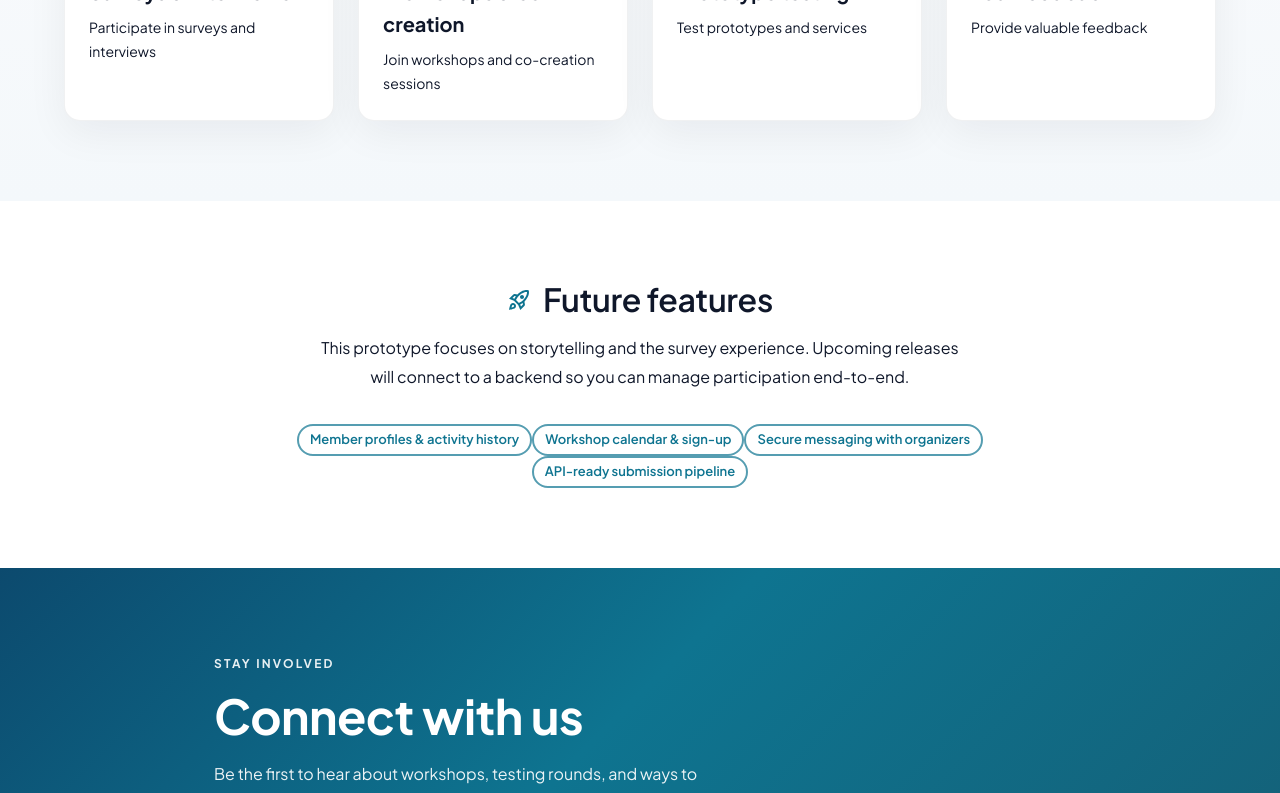
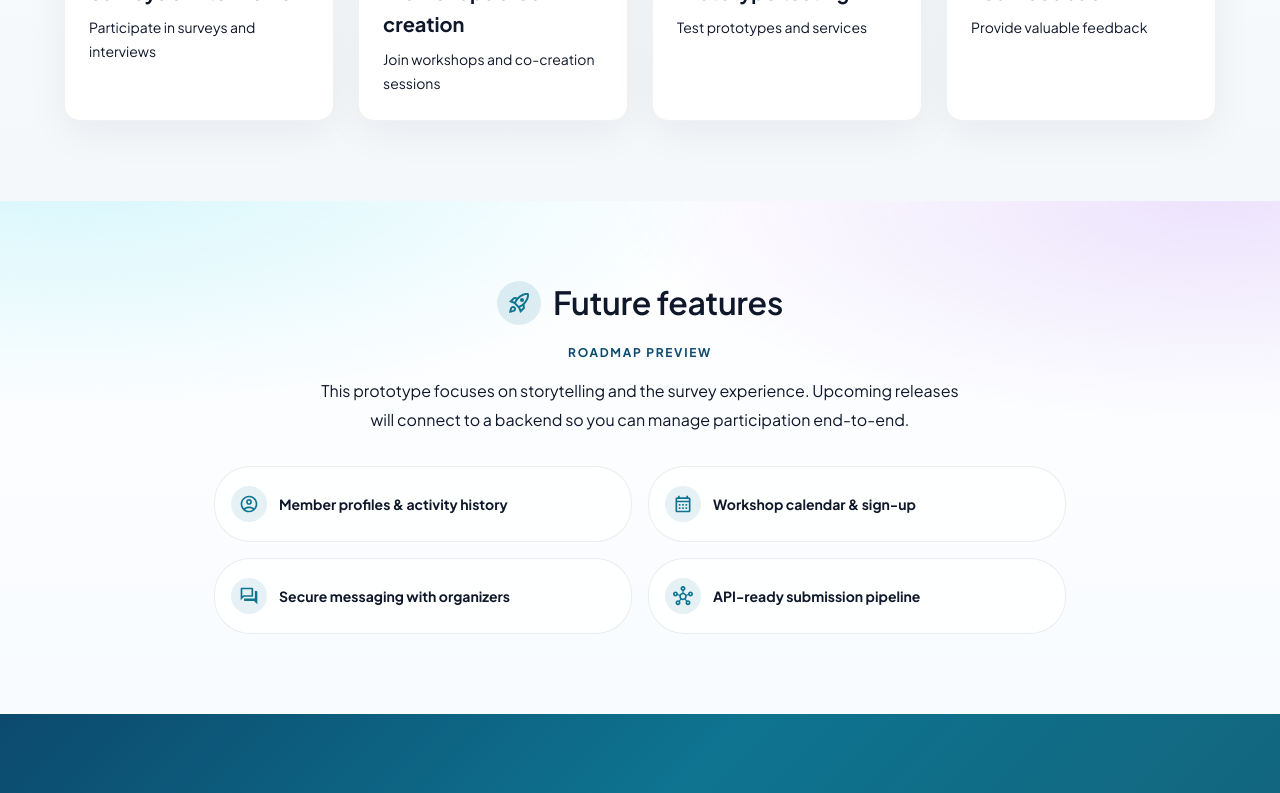
Before and after one commit to paudel-prashant/living-lab-user-panel, a React (Vite) app: page / in a window 1280 px wide. Shown: the part 2000-2793 px from the top of the page. Built offline with nearby package versions, Linux system fonts and the light colour scheme.

Commit message:
adding UI enhancements

```diff
--- a/src/App.jsx
+++ b/src/App.jsx
@@ -1,11 +1,21 @@
+import { Suspense, lazy } from 'react'
 import { BrowserRouter, Route, Routes } from 'react-router-dom'
-import { CssBaseline, ThemeProvider } from '@mui/material'
+import { Box, CircularProgress, CssBaseline, ThemeProvider } from '@mui/material'
 import { appTheme } from './theme'
 import Navbar from './components/Navbar'
 import ScrollToTop from './components/ScrollToTop'
 import FeedbackWidget from './components/FeedbackWidget'
-import HomePage from './pages/HomePage'
-import SurveyPage from './pages/SurveyPage'
+
+const HomePage = lazy(() => import('./pages/HomePage'))
+const SurveyPage = lazy(() => import('./pages/SurveyPage'))
+
+function AppLoadingFallback() {
+  return (
+    <Box sx={{ minHeight: '45vh', display: 'grid', placeItems: 'center' }}>
+      <CircularProgress size={34} />
+    </Box>
+  )
+}
 
 function App() {
   return (
@@ -14,10 +24,12 @@ function App() {
       <BrowserRouter>
         <ScrollToTop />
         <Navbar />
-        <Routes>
-          <Route path="/" element={<HomePage />} />
-          <Route path="/survey" element={<SurveyPage />} />
-        </Routes>
+        <Suspense fallback={<AppLoadingFallback />}>
+          <Routes>
+            <Route path="/" element={<HomePage />} />
+            <Route path="/survey" element={<SurveyPage />} />
+          </Routes>
+        </Suspense>
         <FeedbackWidget />
       </BrowserRouter>
     </ThemeProvider>
--- a/src/components/EventCarouselSection.jsx
+++ b/src/components/EventCarouselSection.jsx
@@ -44,7 +44,11 @@ function EventCarouselSection() {
   const currentSlide = slides[activeStep]
 
   useEffect(() => {
+    const prefersReducedMotion = window.matchMedia('(prefers-reduced-motion: reduce)').matches
+    if (prefersReducedMotion) return undefined
+
     const interval = window.setInterval(() => {
+      if (document.visibilityState === 'hidden') return
       setActiveStep((prev) => (prev + 1) % maxSteps)
     }, 5000)
     return () => window.clearInterval(interval)
@@ -54,7 +58,11 @@ function EventCarouselSection() {
   const handleBack = () => setActiveStep((prev) => (prev - 1 + maxSteps) % maxSteps)
 
   return (
-    <Box component="section" id="events" sx={{ py: { xs: 8, md: 10 }, bgcolor: 'background.paper' }}>
+    <Box
+      component="section"
+      id="events"
+      sx={{ py: { xs: 8, md: 10 }, bgcolor: 'background.paper', scrollMarginTop: { xs: 72, md: 80 } }}
+    >
       <Container maxWidth="lg">
         <Typography
           variant="h3"
--- a/src/components/FeedbackWidget.jsx
+++ b/src/components/FeedbackWidget.jsx
@@ -82,17 +82,21 @@ function FeedbackWidget() {
         color="secondary"
         variant="extended"
         onClick={() => setOpen(true)}
+        aria-label="Open feedback form"
         sx={{
           position: 'fixed',
           right: { xs: 16, sm: 24 },
-          bottom: { xs: 16, sm: 24 },
+          bottom: { xs: 'calc(env(safe-area-inset-bottom) + 16px)', sm: 24 },
           zIndex: (theme) => theme.zIndex.tooltip,
           boxShadow: '0 14px 32px rgba(124, 58, 237, 0.35)',
           '&:hover': { boxShadow: '0 18px 36px rgba(124, 58, 237, 0.45)' },
+          '.fab-label': { display: { xs: 'none', sm: 'inline' } },
         }}
       >
-        <FeedbackOutlinedIcon sx={{ mr: 1 }} />
-        Feedback
+        <FeedbackOutlinedIcon sx={{ mr: { xs: 0, sm: 1 } }} />
+        <Box component="span" className="fab-label">
+          Feedback
+        </Box>
       </Fab>
 
       <Dialog open={open} onClose={() => !isSubmitting && setOpen(false)} fullWidth maxWidth="sm">
--- a/src/components/FutureFeaturesSection.jsx
+++ b/src/components/FutureFeaturesSection.jsx
@@ -1,17 +1,34 @@
 import {
   Box,
-  Chip,
   Container,
+  Grid,
+  Paper,
   Stack,
   Typography,
 } from '@mui/material'
 import RocketLaunchOutlinedIcon from '@mui/icons-material/RocketLaunchOutlined'
+import AccountCircleOutlinedIcon from '@mui/icons-material/AccountCircleOutlined'
+import CalendarMonthOutlinedIcon from '@mui/icons-material/CalendarMonthOutlined'
+import ForumOutlinedIcon from '@mui/icons-material/ForumOutlined'
+import HubOutlinedIcon from '@mui/icons-material/HubOutlined'
 
 const roadmap = [
-  'Member profiles & activity history',
-  'Workshop calendar & sign-up',
-  'Secure messaging with organizers',
-  'API-ready submission pipeline',
+  {
+    label: 'Member profiles & activity history',
+    icon: AccountCircleOutlinedIcon,
+  },
+  {
+    label: 'Workshop calendar & sign-up',
+    icon: CalendarMonthOutlinedIcon,
+  },
+  {
+    label: 'Secure messaging with organizers',
+    icon: ForumOutlinedIcon,
+  },
+  {
+    label: 'API-ready submission pipeline',
+    icon: HubOutlinedIcon,
+  },
 ]
 
 function FutureFeaturesSection() {
@@ -19,34 +36,93 @@ function FutureFeaturesSection() {
     <Box
       component="section"
       id="future-features"
-      sx={{ py: { xs: 8, md: 10 }, bgcolor: 'background.paper', scrollMarginTop: { xs: 72, md: 80 } }}
+      sx={{
+        py: { xs: 8, md: 10 },
+        scrollMarginTop: { xs: 72, md: 80 },
+        background:
+          'radial-gradient(700px 260px at 5% -10%, rgba(34, 211, 238, 0.2), transparent), radial-gradient(600px 220px at 95% 0%, rgba(124, 58, 237, 0.14), transparent), linear-gradient(180deg, #ffffff 0%, #f8fbff 100%)',
+      }}
     >
       <Container maxWidth="md">
-        <Stack direction="row" spacing={1.5} sx={{ mb: 2, alignItems: 'center', justifyContent: 'center' }}>
-          <RocketLaunchOutlinedIcon color="primary" />
+        <Stack direction="row" spacing={1.5} sx={{ mb: 1.5, alignItems: 'center', justifyContent: 'center' }}>
+          <Box
+            sx={{
+              width: 44,
+              height: 44,
+              borderRadius: '50%',
+              display: 'grid',
+              placeItems: 'center',
+              bgcolor: 'rgba(14, 116, 144, 0.12)',
+              color: 'primary.main',
+            }}
+          >
+            <RocketLaunchOutlinedIcon />
+          </Box>
           <Typography variant="h3" component="h2" sx={{ fontSize: { xs: '1.65rem', md: '2rem' } }}>
             Future features
           </Typography>
         </Stack>
         <Typography
+          variant="overline"
+          sx={{ display: 'block', textAlign: 'center', color: 'primary.dark', fontWeight: 700, letterSpacing: '0.14em' }}
+        >
+          Roadmap preview
+        </Typography>
+        <Typography
           variant="body1"
           color="text.secondary"
-          sx={{ textAlign: 'center', mb: 4, lineHeight: 1.8, maxWidth: 640, mx: 'auto' }}
+          sx={{ textAlign: 'center', mb: 4, mt: 1, lineHeight: 1.8, maxWidth: 640, mx: 'auto' }}
         >
           This prototype focuses on storytelling and the survey experience. Upcoming releases will connect
           to a backend so you can manage participation end-to-end.
         </Typography>
-        <Stack direction="row" gap={1} sx={{ flexWrap: 'wrap', justifyContent: 'center' }}>
-          {roadmap.map((label) => (
-            <Chip
-              key={label}
-              label={label}
-              color="primary"
-              variant="outlined"
-              sx={{ fontWeight: 600, borderWidth: 2, '&:hover': { bgcolor: 'primary.main', color: 'white' } }}
-            />
-          ))}
-        </Stack>
+        <Grid container spacing={2}>
+          {roadmap.map((item) => {
+            const Icon = item.icon
+            return (
+              <Grid key={item.label} size={{ xs: 12, sm: 6 }}>
+                <Paper
+                  elevation={0}
+                  sx={{
+                    p: 2,
+                    borderRadius: 3,
+                    border: '1px solid',
+                    borderColor: 'divider',
+                    bgcolor: 'rgba(255, 255, 255, 0.78)',
+                    display: 'flex',
+                    gap: 1.5,
+                    alignItems: 'center',
+                    minHeight: 76,
+                    transition: 'all 180ms ease',
+                    '&:hover': {
+                      borderColor: 'primary.light',
+                      transform: 'translateY(-2px)',
+                      boxShadow: '0 10px 26px rgba(14, 116, 144, 0.12)',
+                    },
+                  }}
+                >
+                  <Box
+                    sx={{
+                      width: 36,
+                      height: 36,
+                      borderRadius: '50%',
+                      bgcolor: 'rgba(14, 116, 144, 0.1)',
+                      color: 'primary.main',
+                      display: 'grid',
+                      placeItems: 'center',
+                      flexShrink: 0,
+                    }}
+                  >
+                    <Icon fontSize="small" />
+                  </Box>
+                  <Typography variant="subtitle2" sx={{ fontWeight: 700, color: 'text.primary', lineHeight: 1.4 }}>
+                    {item.label}
+                  </Typography>
+                </Paper>
+              </Grid>
+            )
+          })}
+        </Grid>
       </Container>
     </Box>
   )
--- a/src/components/Navbar.jsx
+++ b/src/components/Navbar.jsx
@@ -18,6 +18,7 @@ import ScienceOutlinedIcon from '@mui/icons-material/ScienceOutlined'
 import MenuRoundedIcon from '@mui/icons-material/MenuRounded'
 
 const navItems = [
+  { label: 'Events', id: 'events' },
   { label: 'About', id: 'about' },
   { label: 'User Panel', id: 'user-panel' },
   { label: 'Future Features', id: 'future-features' },
```
Also changed, not shown: src/components/FooterSection.jsx (+72 -11 lines).
